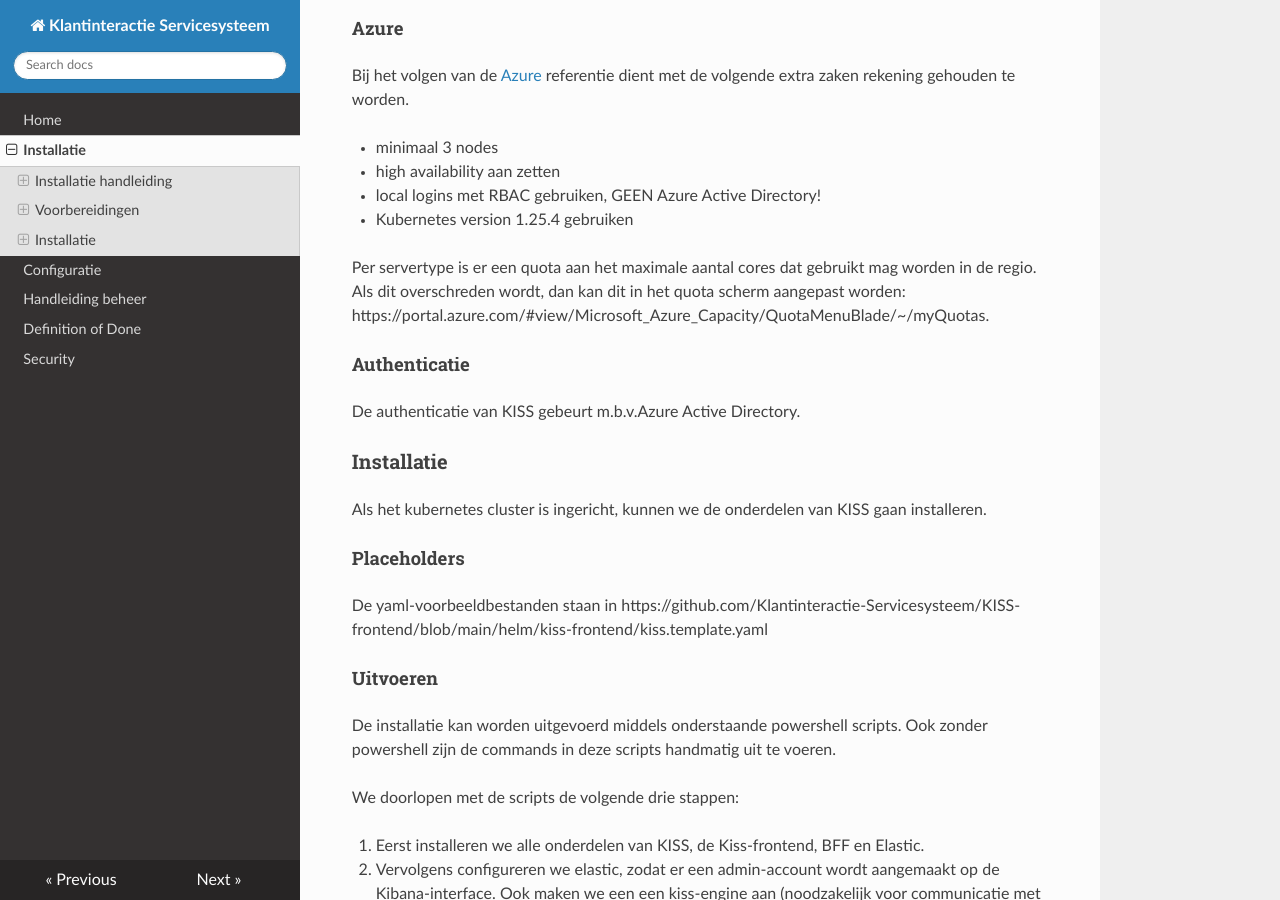
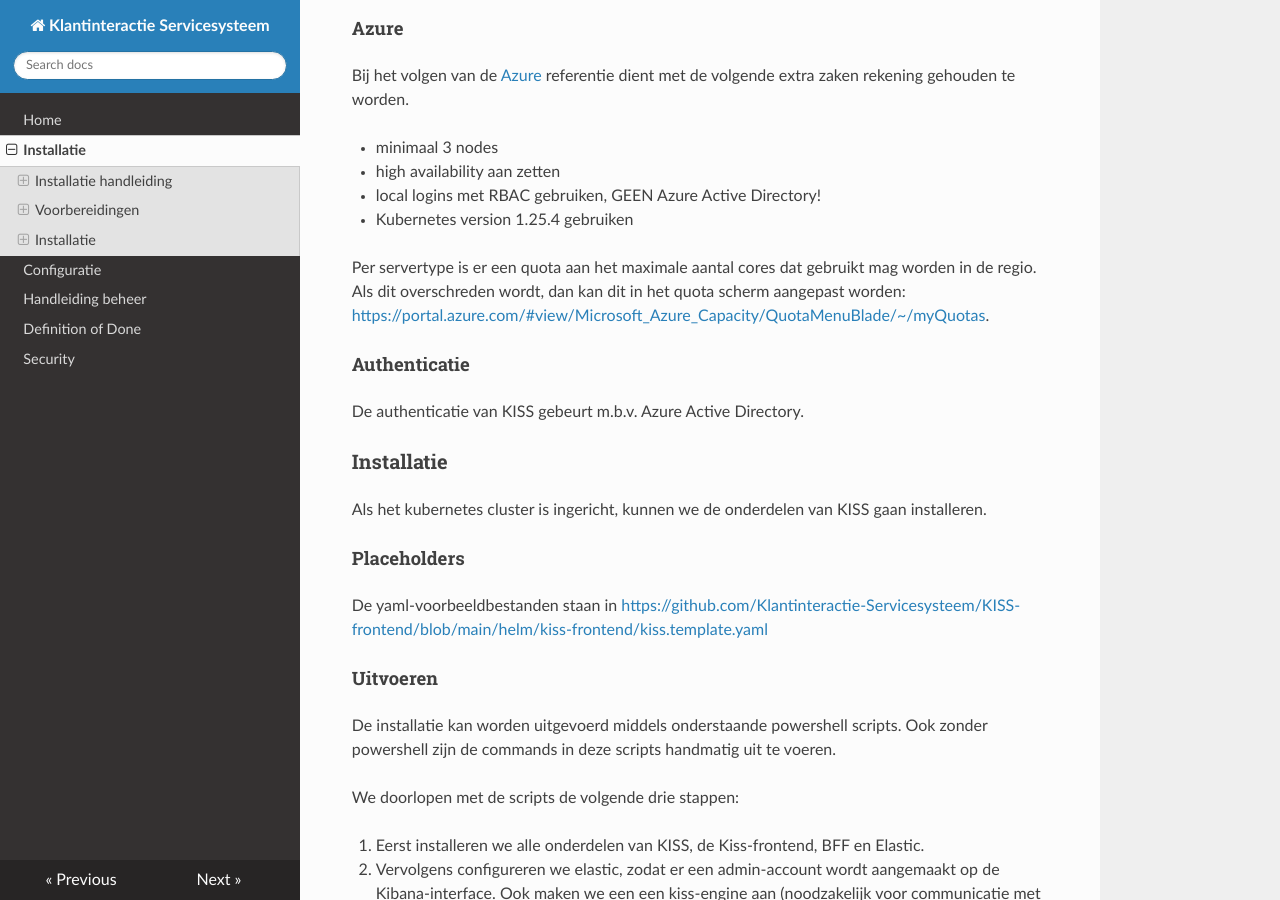
Before and after one commit to Klantinteractie-Servicesysteem/.github, an MkDocs documentation site: the page built from docs/INSTALLATION.md, in a window 1280 px wide and 900 px high, scrolled down 1181 px. Built offline with MkDocs 1.6.1, drawn with Linux system fonts in a browser that asks for light colours; nearby versions of some CDN libraries; part of the change alters nothing that is shown.

```diff
--- a/docs/INSTALLATION.md
+++ b/docs/INSTALLATION.md
@@ -46,16 +46,16 @@ Bij het volgen van de [Azure](https://haven.commonground.nl/techniek/aan-de-slag
 
 Per servertype is er een quota aan het maximale aantal cores dat gebruikt mag worden in de regio.
 Als dit overschreden wordt, dan kan dit in het quota scherm aangepast worden:
-https://portal.azure.com/#view/Microsoft_Azure_Capacity/QuotaMenuBlade/~/myQuotas.
+[https://portal.azure.com/#view/Microsoft_Azure_Capacity/QuotaMenuBlade/~/myQuotas](https://portal.azure.com/#view/Microsoft_Azure_Capacity/QuotaMenuBlade/~/myQuotas).
 
 #### Authenticatie
-De authenticatie van KISS gebeurt m.b.v.Azure Active Directory.
+De authenticatie van KISS gebeurt m.b.v. Azure Active Directory.
 
 ### Installatie
 Als het kubernetes cluster is ingericht, kunnen we de onderdelen van KISS gaan installeren.
 
 #### Placeholders
-De yaml-voorbeeldbestanden staan in https://github.com/Klantinteractie-Servicesysteem/KISS-frontend/blob/main/helm/kiss-frontend/kiss.template.yaml
+De yaml-voorbeeldbestanden staan in [https://github.com/Klantinteractie-Servicesysteem/KISS-frontend/blob/main/helm/kiss-frontend/kiss.template.yaml](https://github.com/Klantinteractie-Servicesysteem/KISS-frontend/blob/main/helm/kiss-frontend/kiss.template.yaml)
 
 #### Uitvoeren
 De installatie kan worden uitgevoerd middels onderstaande powershell scripts. Ook zonder powershell zijn de commands in deze scripts handmatig uit te voeren.
```
